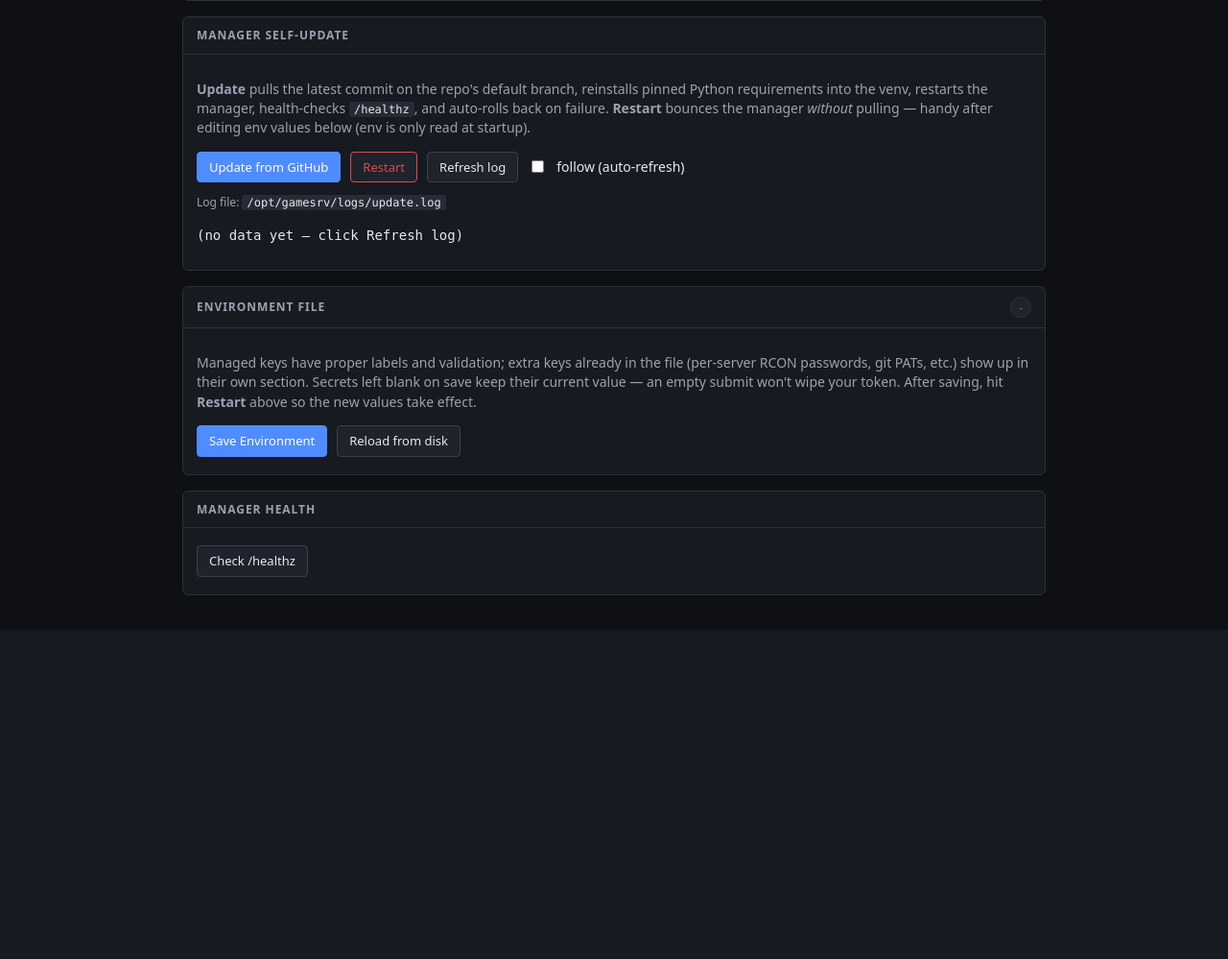
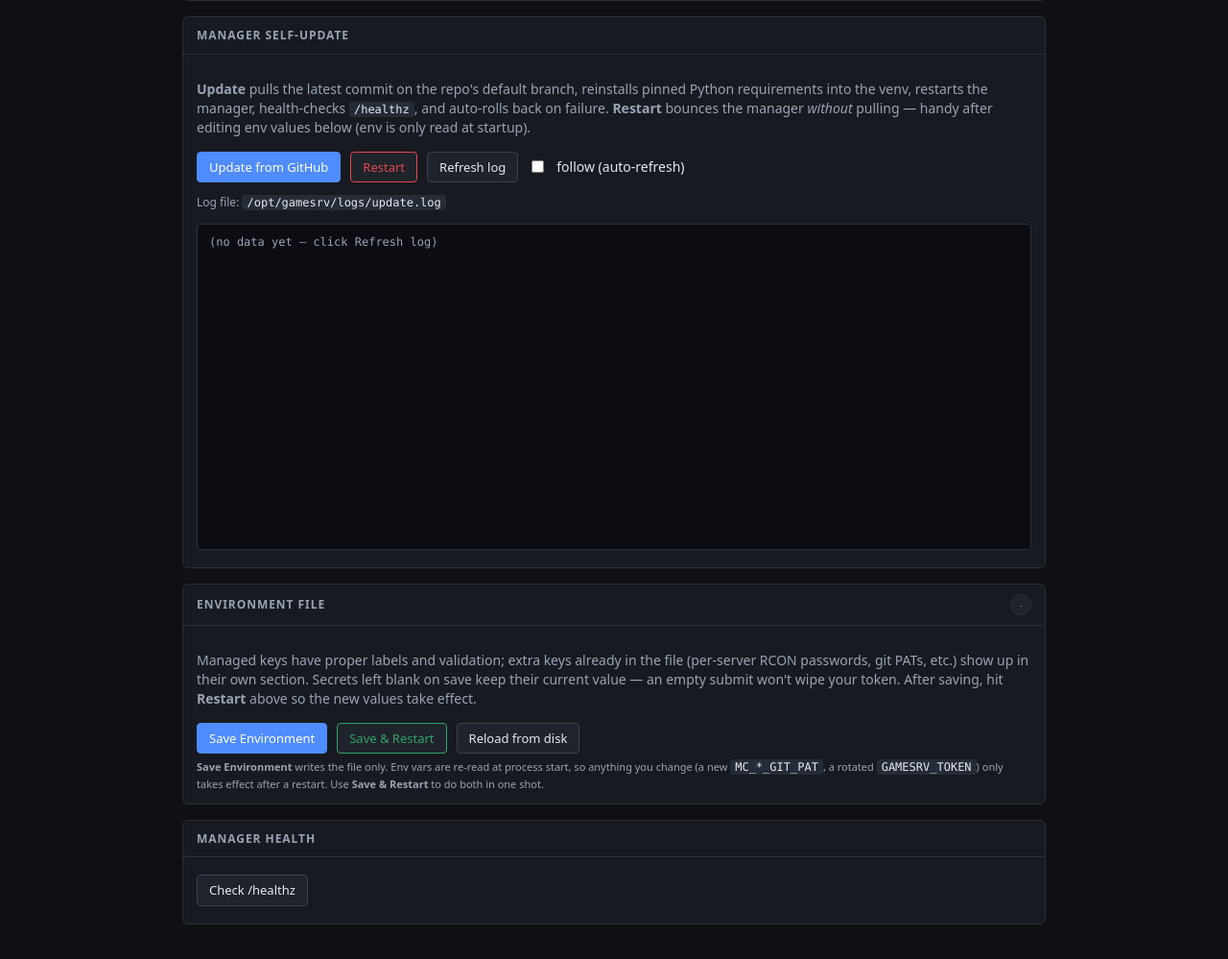
Before and after one commit to Preston-Robertson/Server_App, a FastAPI app: page / in a window 1280 px wide. Shown: the part 630-1629 px from the top of the page at 96% size. Before the commit the page ends 1286 px from the top, so only its background shows below. Run offline with FastAPI, Linux system fonts and the light colour scheme; some libraries are stand-ins or nearby versions.

Commit message:
feat: enhance log handling and environment management with new save & restart functionality

```diff
--- a/app/static/app.js
+++ b/app/static/app.js
@@ -152,8 +152,11 @@
   try {
     const txt = await api("/api/manager/update/log?lines=400");
     const pre = $("#update-log-out");
+    // Preserve scroll-at-bottom "tail" behaviour so scrolling up to inspect
+    // an earlier run doesn't get yanked back down by the follow-timer.
+    const wasAtBottom = pre.scrollTop + pre.clientHeight >= pre.scrollHeight - 20;
     pre.textContent = txt || "(update.log is empty)";
-    pre.scrollTop = pre.scrollHeight;
+    if (wasAtBottom) pre.scrollTop = pre.scrollHeight;
   } catch (e) {
     $("#update-log-out").textContent = "ERROR: " + e.message;
   }
@@ -278,18 +281,91 @@
       form.appendChild(fs);
     }
 
-    if (r.extras && r.extras.length) {
+    // Always render an Extras fieldset (with existing rows if any) plus an
+    // "Add key" input at the bottom so new per-server PATs / RCON passwords
+    // can be created from the UI, not just edited.
     const fs = document.createElement("fieldset");
     fs.className = "env-section";
     fs.innerHTML = `<legend>Extras (per-server secrets etc.)</legend>`;
-      for (const k of r.extras) fs.appendChild(renderEnvRow(k, /*extra=*/true));
+    for (const k of (r.extras || [])) fs.appendChild(renderEnvRow(k, /*extra=*/true));
+    fs.appendChild(renderAddKeyRow());
     form.appendChild(fs);
-    }
   } catch (e) {
     $("#env-status").textContent = "LOAD FAIL: " + e.message;
     $("#env-status").className = "muted err";
   }
 }
+
+// A row of one input + Add button. Typing a name and clicking Add creates
+// a new blank Extras row in the current form (secret if the name ends with
+// _PW/_PASSWORD/_TOKEN/_PAT/_SECRET/_KEY). The row is NOT saved to disk
+// until the user hits Save / Save & Restart.
+function renderAddKeyRow() {
+  const row = document.createElement("div");
+  row.className = "env-row";
+  row.innerHTML = `
+    <label>
+      <div><strong>Add key</strong></div>
+      <div class="muted" style="font-size:11px;">
+        UPPERCASE_WITH_UNDERSCORES. Must match one of:
+        <code>MC_*</code>, <code>PALWORLD_*</code>, <code>VALHEIM_*</code>,
+        <code>ARK_*</code>, <code>GAMESRV_*</code>, <code>SERVER_*</code>.
+      </div>
+    </label>
+    <div class="env-value-group">
+      <input id="env-add-key" placeholder="e.g. MC_MODDED_DPR_GIT_PAT" autocomplete="off"
+             style="text-transform: uppercase;" />
+      <button type="button" class="btn btn-tiny" id="env-add-btn">Add</button>
+    </div>
+    <p class="env-help" id="env-add-help"></p>
+  `;
+  // Wire the button after the DOM is attached — event delegation below
+  // hooks the click as long as the id exists in the current form.
+  return row;
+}
+
+// Delegated Add handler (survives re-renders).
+const _EXTRA_KEY_PATTERNS = [
+  /^MC_[A-Z0-9_]+$/,
+  /^PALWORLD_[A-Z0-9_]+$/,
+  /^VALHEIM_[A-Z0-9_]+$/,
+  /^ARK_[A-Z0-9_]+$/,
+  /^GAMESRV_[A-Z0-9_]+$/,
+  /^SERVER_[A-Z0-9_]+$/,
+];
+const _SECRET_SUFFIXES = ["_PW", "_PASSWORD", "_TOKEN", "_PAT", "_SECRET", "_KEY"];
+
+document.addEventListener("click", (ev) => {
+  if (ev.target.id !== "env-add-btn") return;
+  const input = document.getElementById("env-add-key");
+  const help  = document.getElementById("env-add-help");
+  const name  = (input.value || "").trim().toUpperCase();
+  help.textContent = "";
+  if (!name) return;
+  if (!_EXTRA_KEY_PATTERNS.some(p => p.test(name))) {
+    help.textContent = `"${name}" doesn't match any writable pattern — the server would reject it.`;
+    help.style.color = "var(--danger)";
+    return;
+  }
+  // Refuse if it already exists somewhere in the form.
+  if (document.querySelector(`.env-row[data-name="${CSS.escape(name)}"]`)) {
+    help.textContent = `${name} is already in the form. Edit that row instead.`;
+    help.style.color = "var(--warn)";
+    return;
+  }
+  const isSecret = _SECRET_SUFFIXES.some(s => name.endsWith(s));
+  const row = renderEnvRow({
+    name, value: "", is_secret: isSecret, writable: true,
+  }, /*extra=*/true);
+  // Insert the new row ABOVE the Add-key row so the Add-key row stays last.
+  const addRow = input.closest(".env-row");
+  addRow.parentNode.insertBefore(row, addRow);
+  input.value = "";
+  help.textContent = `${name} added — paste the value and click Save.`;
+  help.style.color = "var(--success)";
+  // Focus the new row's input for immediate typing.
+  row.querySelector("input")?.focus();
+});
 
 function renderEnvRow(k, extra) {
   const row = document.createElement("div");
@@ -339,7 +415,9 @@
 
 $("#env-reload")?.addEventListener("click", loadEnvEditor);
 
-$("#env-save")?.addEventListener("click", async () => {
+// Actual save call. Returns the API response so the caller can chain
+// (e.g. Save & Restart). Sets the visible status line either way.
+async function saveEnvOnce() {
   const rows = $$(".env-row");
   const updates = {};
   for (const row of rows) {
@@ -348,7 +426,6 @@
     // For secrets: blank means "keep current" — server-side logic handles it.
     updates[row.dataset.name] = input.value;
   }
-  try {
   const r = await api("/api/manager/env", {
     method: "POST", body: JSON.stringify({ updates }),
   });
@@ -357,11 +434,74 @@
   if (r.unchanged_secrets?.length) parts.push(`kept secrets: ${r.unchanged_secrets.join(", ")}`);
   if (r.rejected?.length) parts.push(`REJECTED: ${r.rejected.join(", ")}`);
   if (!parts.length) parts.push("no changes");
-    $("#env-status").textContent = parts.join(" · ") + " · Restart the manager to apply.";
+  $("#env-status").textContent = parts.join(" · ");
+  $("#env-status").className = "muted ok";
+  return r;
+}
+
+$("#env-save")?.addEventListener("click", async () => {
+  try {
+    const r = await saveEnvOnce();
+    if (r.changed?.length) {
+      $("#env-status").textContent = $("#env-status").textContent +
+        " · click Restart in Manager Self-Update (env only re-reads at startup).";
+    }
+    await loadEnvEditor();
+  } catch (e) {
+    $("#env-status").textContent = "SAVE FAIL: " + e.message;
+    $("#env-status").className = "muted err";
+  }
+});
+
+$("#env-save-and-restart")?.addEventListener("click", async () => {
+  let r;
+  try {
+    r = await saveEnvOnce();
+  } catch (e) {
+    $("#env-status").textContent = "SAVE FAIL: " + e.message;
+    $("#env-status").className = "muted err";
+    return;
+  }
+
+  // If nothing actually changed, don't bounce the manager unnecessarily.
+  if (!r.changed?.length) {
+    $("#env-status").textContent = "no changes — skipped restart";
+    return;
+  }
+
+  if (!confirm(
+    "Save succeeded. Restart the manager now so the new env values take effect?\n\n" +
+    "The UI will drop for ~2 s while systemd bounces the service. " +
+    "Game servers are unaffected — they run under their own units."
+  )) return;
+
+  try {
+    await api("/api/manager/restart", { method: "POST" });
+    $("#env-status").textContent = "restart triggered — waiting for manager…";
+    $("#env-status").className = "muted";
+    // Poll /healthz until it answers again.
+    const deadline = Date.now() + 30_000;
+    const poll = async () => {
+      if (Date.now() > deadline) {
+        $("#env-status").textContent = "TIMEOUT waiting for /healthz — check journal";
+        $("#env-status").className = "muted err";
+        return;
+      }
+      try {
+        const hr = await fetch("/healthz");
+        if (hr.ok) {
+          $("#env-status").textContent = "manager restarted — new env is live";
           $("#env-status").className = "muted ok";
           await loadEnvEditor();
-  } catch (e) {
-    $("#env-status").textContent = "SAVE FAIL: " + e.message;
+          await loadRuntimeInfo();
+          return;
+        }
+      } catch (_e) { /* keep polling */ }
+      setTimeout(poll, 500);
+    };
+    setTimeout(poll, 1000);
+  } catch (e) {
+    $("#env-status").textContent = "RESTART FAIL: " + e.message;
     $("#env-status").className = "muted err";
   }
 });
--- a/app/templates/index.html
+++ b/app/templates/index.html
@@ -374,7 +374,7 @@
             </label>
           </div>
           <p class="muted" style="font-size:12px;">Log file: <code>/opt/gamesrv/logs/update.log</code></p>
-          <pre id="update-log-out">(no data yet — click Refresh log)</pre>
+          <pre id="update-log-out" class="log-view">(no data yet — click Refresh log)</pre>
         </div>
       </article>
 
@@ -395,9 +395,17 @@
           <form id="env-form"></form>
           <div class="row" style="margin-top: 12px;">
             <button class="btn btn-primary" id="env-save">Save Environment</button>
+            <button class="btn btn-success" id="env-save-and-restart">Save &amp; Restart</button>
             <button class="btn" id="env-reload">Reload from disk</button>
             <span id="env-status" class="muted"></span>
           </div>
+          <p class="small muted" style="margin: 6px 0 0;">
+            <strong>Save Environment</strong> writes the file only. Env vars
+            are re-read at process start, so anything you change (a new
+            <code>MC_*_GIT_PAT</code>, a rotated <code>GAMESRV_TOKEN</code>)
+            only takes effect after a restart. Use <strong>Save &amp;
+            Restart</strong> to do both in one shot.
+          </p>
         </div>
       </article>
 
```
Also changed, not shown: app/control.py (+14 -0 lines), 1 other file. Lines whose indentation alone changed are shown as unchanged.
